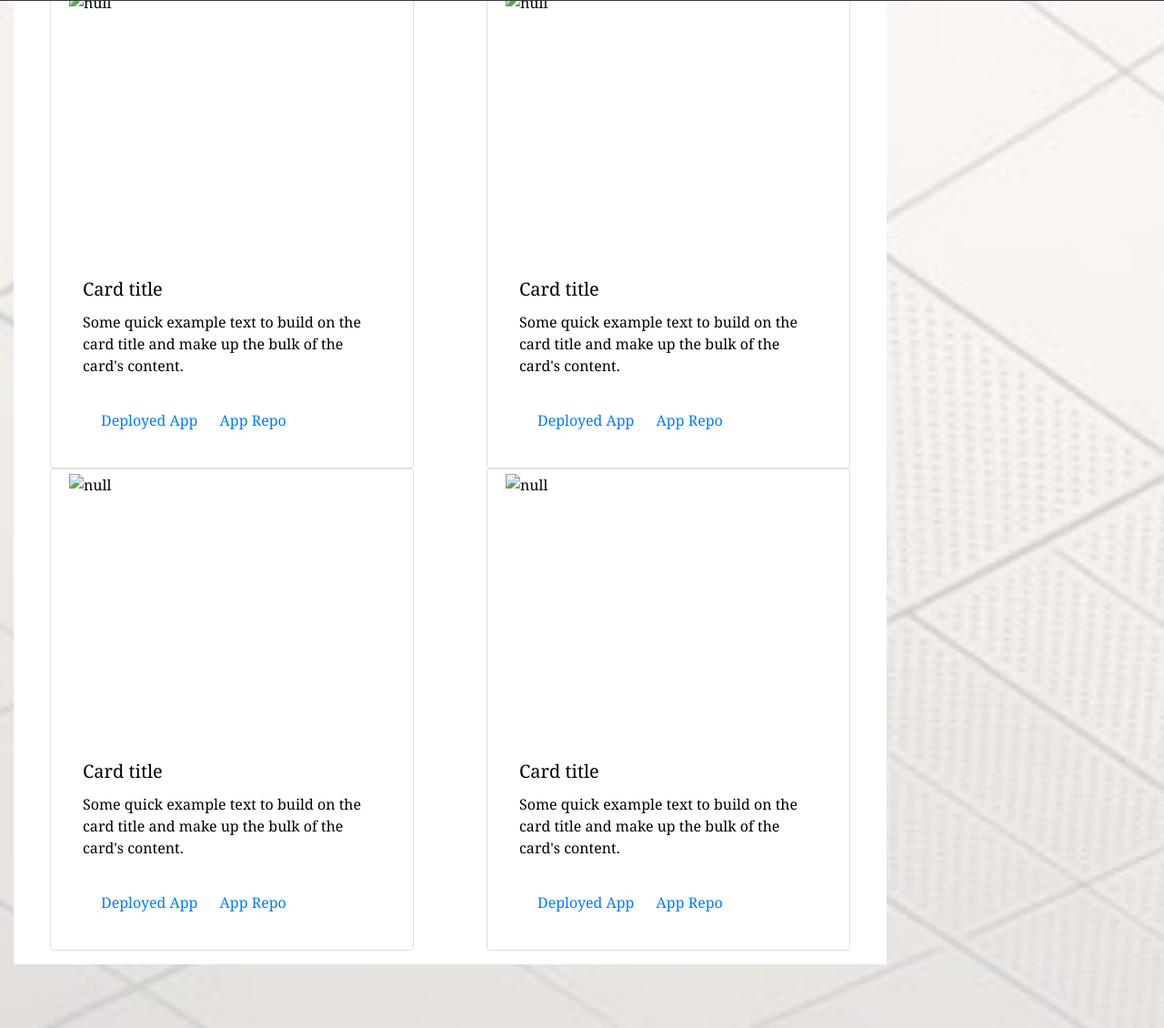
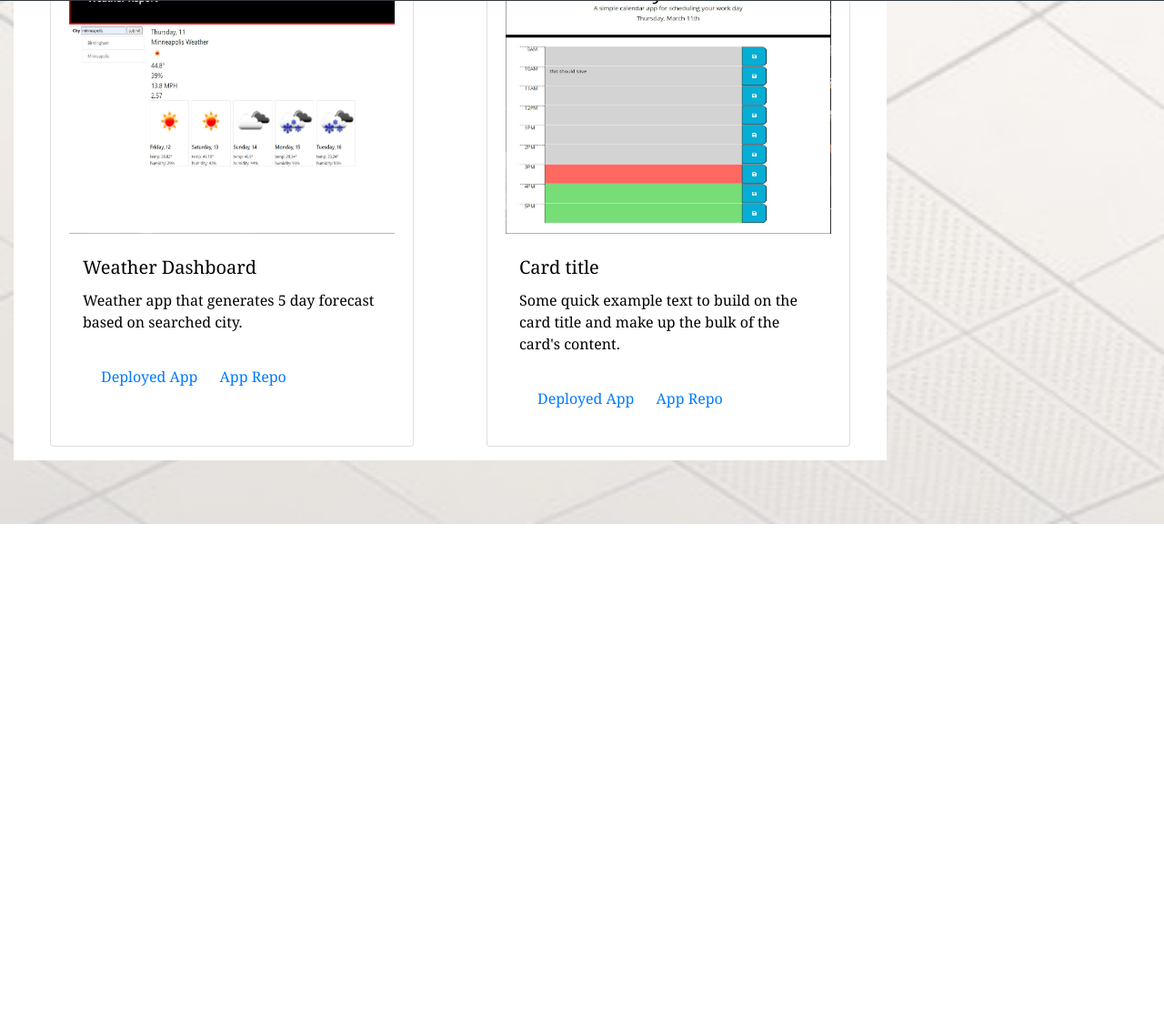
Before and after one commit to inqueblot/protofolio, a plain HTML site: page portfolio.html in a window 1280 px wide. Shown: the part 799-1929 px from the top of the page at 91% size. After the commit the page ends 1375 px from the top, so only its background shows below. Drawn offline with nearby package versions, Linux system fonts and the light colour scheme.

Commit message:
updated portfolio with current projects

```diff
--- a/portfolio.html
+++ b/portfolio.html
@@ -42,7 +42,7 @@
             <hr>
 
         </div>
-        <div class="row">
+        <!-- <div class="row">
             <div class="card col-md-5 mx-auto" style="width: 300px;">
                 <img src="null" class="card-img-top" alt="null">
                 <div class="card-body">
@@ -69,59 +69,57 @@
                     </div>
                 </div>
             </div>
-        </div>
+        </div> -->
         <div class="row">
             <div class="card col-md-5 mx-auto" style="width: 300px;">
-                <img src="null" class="card-img-top" alt="null">
+                <img src="./Assets/BG_collection.jpg" class="card-img-top" alt="board game website">
                 <div class="card-body">
-                    <h5 class="card-title">Card title</h5>
-                    <p class="card-text">Some quick example text to build on the card title and make up the bulk of the
-                        card's content.</p>
+                    <h5 class="card-title">games[i]</h5>
+                    <p class="card-text">Website to search for and maintain a board game collection.</p>
                     <div class="card-body">
-                        <a href="https://inqueblot.github.io/weather-dashboard/" target="_blank"
-                            class="card-link">Deployed App</a>
-                        <a href="#" class="card-link">App Repo</a>
+                        <a href="https://game-i.herokuapp.com/" target="_blank" class="card-link">Deployed App</a>
+                        <a href="https://github.com/inqueblot/boardgame_collection" target="_blank"
+                            class="card-link">App Repo</a>
                     </div>
                 </div>
             </div>
             <div class="card col-md-5 mx-auto" style="width: 300px;">
-                <img src="null" class="card-img-top" alt="null">
+                <img src="./Assets/movie_game.JPG" class="card-img-top" alt="Movie Trivia Website">
                 <div class="card-body">
-                    <h5 class="card-title">Card title</h5>
-                    <p class="card-text">Some quick example text to build on the card title and make up the bulk of the
-                        card's content.</p>
+                    <h5 class="card-title">MovieIQ</h5>
+                    <p class="card-text">Movie Trivia game based on IMDB Top 100</p>
                     <div class="card-body">
-                        <a href="https://inqueblot.github.io/weather-dashboard/" target="_blank"
+                        <a href="https://nickstull.github.io/Movie-Guessing-Game/" target="_blank"
                             class="card-link">Deployed App</a>
-                        <a href="#" class="card-link">App Repo</a>
+                        <a href="https://github.com/NickStull/Movie-Guessing-Game" class="card-link">App Repo</a>
                     </div>
                 </div>
             </div>
         </div>
         <div class="row">
             <div class="card col-md-5 mx-auto" style="width: 300px;">
-                <img src="null" class="card-img-top" alt="null">
+                <img src="./Assets/website.JPG" class="card-img-top" alt="weather app">
+                <div class="card-body">
+                    <h5 class="card-title">Weather Dashboard</h5>
+                    <p class="card-text">Weather app that generates 5 day forecast based on searched city.</p>
+                    <div class="card-body">
+                        <a href="https://inqueblot.github.io/weather-dashboard/" target="_blank"
+                            class="card-link">Deployed App</a>
+                        <a href="https://github.com/inqueblot/weather-dashboard" target="_blank" class="card-link">App
+                            Repo</a>
+                    </div>
+                </div>
+            </div>
+            <div class="card col-md-5 mx-auto" style="width: 300px;">
+                <img src="./Assets/workday.JPG" class="card-img-top" alt="daily planner app">
                 <div class="card-body">
                     <h5 class="card-title">Card title</h5>
                     <p class="card-text">Some quick example text to build on the card title and make up the bulk of the
                         card's content.</p>
                     <div class="card-body">
-                        <a href="https://inqueblot.github.io/weather-dashboard/" target="_blank"
+                        <a href="https://inqueblot.github.io/work-day-scheduler/" target="_blank"
                             class="card-link">Deployed App</a>
-                        <a href="#" class="card-link">App Repo</a>
-                    </div>
-                </div>
-            </div>
-            <div class="card col-md-5 mx-auto" style="width: 300px;">
-                <img src="null" class="card-img-top" alt="null">
-                <div class="card-body">
-                    <h5 class="card-title">Card title</h5>
-                    <p class="card-text">Some quick example text to build on the card title and make up the bulk of the
-                        card's content.</p>
-                    <div class="card-body">
-                        <a href="https://inqueblot.github.io/weather-dashboard/" target="_blank"
-                            class="card-link">Deployed App</a>
-                        <a href="#" class="card-link">App Repo</a>
+                        <a href="https://github.com/inqueblot/work-day-scheduler" class="card-link">App Repo</a>
                     </div>
                 </div>
             </div>
```
Also changed, not shown: index.html (+5 -1 lines), Assets/BG_collection.jpg (added), Assets/movie_game.JPG (added), Assets/website.JPG (added), Assets/workday.JPG (added).
